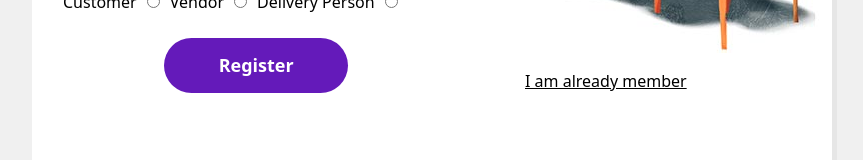
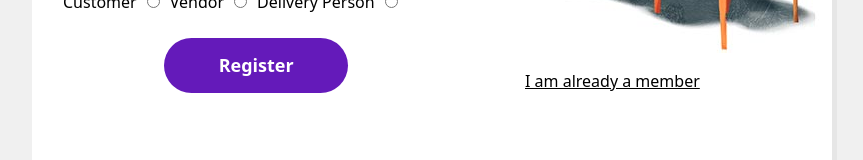
Before and after one commit to pjay20301/BITSmart, a React (Create React App) app in the folder client/: page /signUp in a window 1280 px wide. Shown: the part 422-582 px from the top of the page, without its empty margins (208-1071 px from the left). Built offline with nearby package versions, Linux system fonts and the light colour scheme; a web font is replaced by a local one.

Commit message:
signup/signin css

```diff
--- a/client/src/components/signUp/SignUp.jsx
+++ b/client/src/components/signUp/SignUp.jsx
@@ -132,7 +132,7 @@ const SignUp = () => {
             <img src={signUpImg} alt='sign up image'></img>
             </figure>
             <a href='/signIn' className='signup-image-link'>
-            I am already member
+            I am already a member
             </a>
         </div>
         </div>
```
